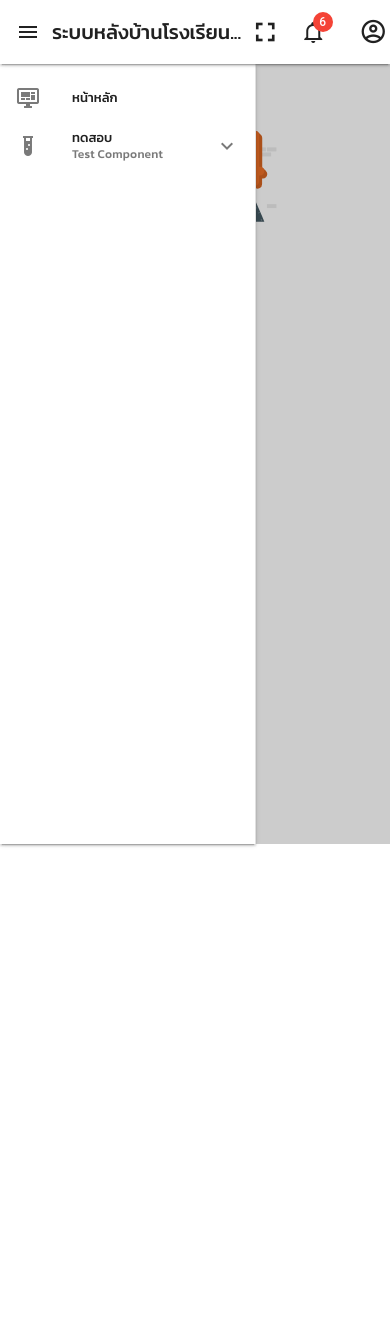
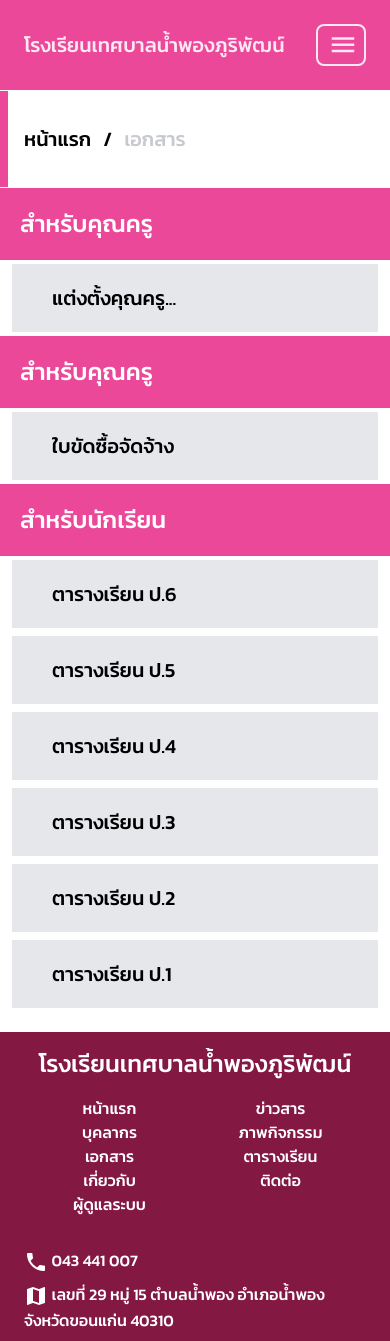
Before and after one commit to parnuphun/My-admin-template, a Vue app: page /files in a window 390 px wide. Shown: the top 1341 px of the page. Before the commit the page ends 844 px from the top, so only its background shows below. Built offline with nearby package versions, Linux system fonts and the light colour scheme; what v-calendar, vue-sweetalert2, vue3-marquee would draw is missing.

Commit message:
front end update

```diff
--- a/src/components/layout/School/NampongFooter.vue
+++ b/src/components/layout/School/NampongFooter.vue
@@ -2,26 +2,30 @@
 </script>
 
 <template>
-    <div class="w-full h-auto bg-pink-900 flex flex-row justify-center px-4 ">
-        <div class="w-1/3 flex flex-col p-2 gap-4 text-white ">
-            <p class="text-2xl mt-2 text-center">โรงเรียนเทศบาลน้ำพองภูริพัฒน์</p>
-            <div class="w-full flex flex-wrap px-28 ">
-                <p class="w-1/2 cursor-pointer hover:text-gray-300">หน้าแรก</p>
-                <p class="w-1/2 cursor-pointer hover:text-gray-300">ข่าวสาร</p>
-                <p class="w-1/2 cursor-pointer hover:text-gray-300">บุคลากร</p>
-                <p class="w-1/2 cursor-pointer hover:text-gray-300">ภาพกิจกรรม</p>
-                <p class="w-1/2 cursor-pointer hover:text-gray-300">เอกสาร</p>
-                <p class="w-1/2 cursor-pointer hover:text-gray-300">เกี่ยวกับ</p>
-                <p class="w-1/2 cursor-pointer hover:text-gray-300">ติดต่อ</p>
-                <p class="w-1/2 cursor-pointer hover:text-gray-300"> ผู้ดูแลระบบ </p>
+    <div class="w-full h-auto bg-pink-900 flex flex-wrap justify-center px-4 ">
+        <div class="less:w-full sm:w-1/3 xl:w-1/3
+        flex flex-col p-2 gap-4 text-white ">
+            <p class="less:text-2xl sm:text-md md:text-lg xl:text-2xl mt-2 text-center line-clamp-1">
+                โรงเรียนเทศบาลน้ำพองภูริพัฒน์
+            </p>
+            <div class="w-full flex flex-wrap xl:px-28 ">
+                <p class="w-1/2 text-center cursor-pointer hover:text-gray-300">หน้าแรก</p>
+                <p class="w-1/2 text-center cursor-pointer hover:text-gray-300">ข่าวสาร</p>
+                <p class="w-1/2 text-center cursor-pointer hover:text-gray-300">บุคลากร</p>
+                <p class="w-1/2 text-center cursor-pointer hover:text-gray-300">ภาพกิจกรรม</p>
+                <p class="w-1/2 text-center cursor-pointer hover:text-gray-300">เอกสาร</p>
+                <p class="w-1/2 text-center cursor-pointer hover:text-gray-300">ตารางเรียน</p>
+                <p class="w-1/2 text-center cursor-pointer hover:text-gray-300">เกี่ยวกับ</p>
+                <p class="w-1/2 text-center cursor-pointer hover:text-gray-300">ติดต่อ</p>
+                <p class="w-1/2 text-center cursor-pointer hover:text-gray-300"> ผู้ดูแลระบบ </p>
             </div>
         </div>
-        <div class="w-1/3 flex flex-col items-start pt-6 px-2 gap-2">
+        <div class="less:w-full sm:w-1/3 xl:w-1/3 flex flex-col items-start pt-6 px-2 gap-2">
             <div class="text-white"><v-icon icon="mdi-phone" class="text-white"> </v-icon> 043 441 007 </div>
             <div class="text-white"><v-icon icon="mdi-map" class="text-white"> </v-icon> เลขที่ 29 หมู่ 15 ตำบลน้ำพอง อำเภอน้ำพอง จังหวัดขอนแก่น 40310</div>
             <div class="text-white"><v-icon icon="mdi-email" class="text-white"> </v-icon> nampongpuripat@gmail.com </div>
         </div>
-        <div class="w-1/3 p-3">
+        <div class="less:w-full sm:w-1/3 xl:w-1/3 p-3 less:mt-9">
             <iframe class="w-full h-auto" src="https://www.google.com/maps/embed?pb=!1m14!1m8!1m3!1d15283.8701330741!2d102.8032608!3d16.7284717!3m2!1i1024!2i768!4f13.1!3m3!1m2!1s0x312257d8d3dac247%3A0xa51a22cdfef48f19!2z4LmC4Lij4LiH4LmA4Lij4Li14Lii4LiZ4LmA4LiX4Lio4Lia4Liy4Lil4LiZ4LmJ4Liz4Lie4Lit4LiH4Lig4Li54Lij4Li04Lie4Lix4LiS4LiZ4LmM!5e0!3m2!1sth!2sth!4v1700965260491!5m2!1sth!2sth" style="border:0;" loading="lazy" referrerpolicy="no-referrer-when-downgrade"></iframe>
         </div>
     </div>
--- a/src/plugin/routes.ts
+++ b/src/plugin/routes.ts
@@ -19,6 +19,7 @@ const router = createRouter({
         { path: '/persons' , component: () => import('../views/School/User/SchoolPerson.vue')},
         { path: '/contact' , component: () => import('../views/School/User/SchoolContact.vue')},
         { path: '/gallery' , component: () => import('../views/School/User/SchoolGallery.vue')},
+        { path: '/files' , component: () => import('../views/School/User/SchoolFiles.vue')},
 
         /////////////////////////////////////////////////////////////////////////////////////////////////
         // สำหรับหลังบ้าน admin
--- /dev/null
+++ b/src/views/School/User/SchoolFiles.vue
@@ -0,0 +1,139 @@
+<script setup lang="ts">
+import NampongNavBar from '../../../components/layout/School/NampongNavBar.vue';
+import NampongFooter from '../../../components/layout/School/NampongFooter.vue';
+
+import { ref } from 'vue';
+
+const breadcrumb = ref<Array<object>>([
+    {
+        title: 'หน้าแรก',
+        disabled: false,
+        href: '/',
+    },
+    {
+        title: 'เอกสาร',
+        disabled: true,
+        href: '/files',
+    },
+])
+
+const files = ref<Array<Object>>([
+    {
+        topicFiles:'สำหรับคุณครู',
+        files:[
+            {
+                fileName:'แต่งตั้งคุณครู...',
+                filePath:'',
+                fileExtend:'pdf',
+                fileDate:'12/22/2566'
+            },
+        ]
+    },
+    {
+        topicFiles:'สำหรับคุณครู',
+        files:[
+            {
+                fileName:'ใบขัดซื้อจัดจ้าง',
+                filePath:'',
+                fileExtend:'pdf',
+                fileDate:'12/22/2566'
+            },
+        ]
+    },
+    {
+        topicFiles:'สำหรับนักเรียน',
+        files:[
+            {
+                fileName:'ตารางเรียน ป.6',
+                filePath:'',
+                fileExtend:'pdf',
+                fileDate:'12/22/2566'
+            },
+            {
+                fileName:'ตารางเรียน ป.5',
+                filePath:'',
+                fileExtend:'pdf',
+                fileDate:'12/22/2566'
+            },
+            {
+                fileName:'ตารางเรียน ป.4',
+                filePath:'',
+                fileExtend:'pdf',
+                fileDate:'12/22/2566'
+            },
+            {
+                fileName:'ตารางเรียน ป.3',
+                filePath:'',
+                fileExtend:'pdf',
+                fileDate:'12/22/2566'
+            },
+            {
+                fileName:'ตารางเรียน ป.2',
+                filePath:'',
+                fileExtend:'pdf',
+                fileDate:'12/22/2566'
+            },
+            {
+                fileName:'ตารางเรียน ป.1',
+                filePath:'',
+                fileExtend:'pdf',
+                fileDate:'12/22/2566'
+            },
+        ]
+    }
+])
+
+</script>
+
+<template>
+    <div class="flex flex-col w-full relative min-h-screen">
+        <NampongNavBar></NampongNavBar>
+        <v-divider></v-divider>
+        <div class="flex flex-col w-full h-full min-h-screen bg-pink-50 justify-start items-center">
+            <div class="w-full h-full">
+                <div class="w-full h-full flex justify-center items-center  text-xl">
+                    <div class="w-[1000px] h-full bg-white">
+                        <p class="text-xl py-4 border-l-8 border-pink-500 ">
+                            <v-breadcrumbs :items="breadcrumb">
+                                <template v-slot:title="{ item }">
+                                    <div v-if="item.disabled === true">
+                                        <p class="text-gray-500">
+                                            {{ item.title }}
+                                        </p>
+                                    </div>
+                                    <div v-else>
+                                        <p class="">
+                                            {{ item.title }}
+                                        </p>
+                                    </div>
+                                </template>
+                            </v-breadcrumbs>
+                        </p>
+                        <v-divider></v-divider>
+                        <div class="w-full min-h-screen">
+                             <div class="w-full">
+                                <div class="w-full flex flex-col pb-5">
+                                    <div v-for="file of files" class="w-full ">
+                                        <div class="text-2xl pl-5 text-white bg-pink-500 py-5">
+                                        {{ (file as any).topicFiles }}
+                                        </div>
+                                        <div v-for="item of (file as any).files"
+                                         class="w-full text-xl cursor-pointer flex justify-between items-end px-3 py-1" >
+                                            <div class="w-full bg-gray-200 py-5 pl-10 px-5 hover:text-pink-600 duration-200
+                                                ">
+                                                <p class="line-clamp-1">
+                                                    {{ item.fileName }}
+                                                </p>
+                                            </div>
+                                        </div>
+                                    </div>
+                                </div>
+                             </div>
+                        </div>
+                    </div>
+                </div>
+            </div>
+        </div>
+        <NampongFooter></NampongFooter>
+    </div>
+</template>
--- a/src/views/School/User/SchoolGallery.vue
+++ b/src/views/School/User/SchoolGallery.vue
@@ -170,13 +170,13 @@ const imageGallery = ref<Array<imageGalleryType>>([
                         </p>
                         <v-divider></v-divider>
                         <div class="flex flex-wrap">
-                            <div class="w-full h-full flex flex-wrap justify-start items-center pb-4">
-                                <div v-for="item of imageGallery" class="relative group
-                                lg:w-1/4 md:w-1/3 sm:w-1/3 less:w-1/2 xl:w-1/4
-                                lg:h-[250px] md:h-[200px] less:h-[200px] xl:h-[250px]
-                                cursur-pointer px-1 mt-2">
-                                    <img class="object-cover w-full h-full scale-100 group-hover:scale-[1.01] duration-500
-                                                group-hover:brightness-50 cursor-pointer rounded-lg"
+                            <div class="w-full h-full flex flex-wrap justify-start items-center p-4">
+                                <div v-for="item of imageGallery" class="relative group p-1
+                                xl:w-1/2 lg:w-1/2 md:w-1/2 sm:w-full less:w-full
+                                xl:h-[300px] lg:h-[250px] md:h-[250px] less:h-[250px]
+                                cursur-pointer">
+                                    <img class="object-cover w-full h-full duration-500
+                                                group-hover:brightness-50 cursor-pointer"
                                     :src="item.url" alt="">
                                     <div class="absolute w-full h-full p-3 text-white  top-0 flex justify-start items-end cursor-pointer
                                                 scale-100 group-hover:scale-[1.01] duration-500 opacity-0 group-hover:opacity-100">
@@ -186,6 +186,13 @@ const imageGallery = ref<Array<imageGalleryType>>([
                                     </div>
                                 </div>
                             </div>
+
+                            <!-- grid masonry -->
+                            <!-- <div class="p-5 md:p-10">
+                                <div class="columns-1 gap-5 lg:gap-8 sm:columns-2 lg:columns-3 xl:columns-4 [&>img:not(:first-child)]:mt-5 lg:[&>img:not(:first-child)]:mt-8">
+                                    <img v-for="item of imageGallery" :src="item.url" alt="" />
+                                </div>
+                            </div> -->
                         </div>
                         <v-divider></v-divider>
                         <div class="mt-2 mb-4 w-full py-3">
--- a/src/views/School/User/SchoolMain.vue
+++ b/src/views/School/User/SchoolMain.vue
@@ -92,7 +92,6 @@
 
     ])
 
-
     const newRelase = ref<Array<Object>>([
         {
             title:'งานเทศกาลลอยกระทงเทศบาลตำบลน้ำพอง ',
@@ -123,6 +122,51 @@
             src:'https://scontent.fkkc3-1.fna.fbcdn.net/v/t39.30808-6/359126743_767479011836701_6209240523584219004_n.jpg?_nc_cat=106&ccb=1-7&_nc_sid=9534ce&_nc_eui2=AeFuk1W62vTaSwE9MlblRf4IUJW-gXoWk8lQlb6BehaTyZRlxeJcruJAp9KhQby6dJlFaM_pBWKKR4jlwYfgOMqx&_nc_ohc=5e2Uc0Wvzi0AX--NPmB&_nc_ht=scontent.fkkc3-1.fna&oh=00_AfDOj9yMWi6MYaTo7kNniHp8s0NLgnz3N39SxfEQ2noMfw&oe=656EF981',
         },
     ])
+
+    const bannerimg = ref<String>('https://scontent.fkkc3-1.fna.fbcdn.net/v/t39.30808-6/359126743_767479011836701_6209240523584219004_n.jpg?_nc_cat=106&ccb=1-7&_nc_sid=9534ce&_nc_eui2=AeFuk1W62vTaSwE9MlblRf4IUJW-gXoWk8lQlb6BehaTyZRlxeJcruJAp9KhQby6dJlFaM_pBWKKR4jlwYfgOMqx&_nc_ohc=5e2Uc0Wvzi0AX--NPmB&_nc_ht=scontent.fkkc3-1.fna&oh=00_AfDOj9yMWi6MYaTo7kNniHp8s0NLgnz3N39SxfEQ2noMfw&oe=656EF981')
+
+    const menu = ref<Array<Object>>([
+        {
+            title:'ข่าวประชาสัมพันธ์',
+            path:'/news',
+            icon:'mdi-newspaper'
+        },
+        {
+            title:'ตารางเรียน',
+            path:'/schedules',
+            icon:'mdi-table'
+        },
+        {
+            title:'ภาพกิจกรรม',
+            path:'/gallery',
+            icon:'mdi-image'
+        },
+        {
+            title:'บุคลากร',
+            path:'/persons',
+            icon:'mdi-account'
+        },
+        {
+            title:'หลักสูตร',
+            path:'/course',
+            icon:'mdi-book'
+        },
+        {
+            title:'เอกสาร',
+            path:'/files',
+            icon:'mdi-file'
+        },
+        {
+            title:'เกี่ยวกับเรา',
+            path:'/about',
+            icon:'mdi-information'
+        },
+        {
+            title:'ติดต่อ',
+            path:'/contact',
+            icon:'mdi-phone'
+        },
+    ])
 </script>
 
 <template>
@@ -135,23 +179,23 @@
             <span v-if="readit === false"
              class="animate-ping absolute inline-flex h-full w-full rounded-full bg-red-300 opacity-75"></span>
         </div>
-        <NampongNavBar></NampongNavBar>
+        <NampongNavBar class=""></NampongNavBar>
 
         <!-- Banner -->
         <div class="w-full h-[auto] max-h-[600px] bg-gradient-to-tr flex justify-center items-start z-10" >
             <v-parallax class="less:h-[200px] xl:h-[500px]"
-                src="https://scontent.fkkc3-1.fna.fbcdn.net/v/t39.30808-6/359126743_767479011836701_6209240523584219004_n.jpg?_nc_cat=106&ccb=1-7&_nc_sid=9534ce&_nc_eui2=AeFuk1W62vTaSwE9MlblRf4IUJW-gXoWk8lQlb6BehaTyZRlxeJcruJAp9KhQby6dJlFaM_pBWKKR4jlwYfgOMqx&_nc_ohc=5e2Uc0Wvzi0AX--NPmB&_nc_ht=scontent.fkkc3-1.fna&oh=00_AfDOj9yMWi6MYaTo7kNniHp8s0NLgnz3N39SxfEQ2noMfw&oe=656EF981">
+                :src="bannerimg">
                     <div class="relative w-full h-full flex justify-center items-center bg-black opacity-40"></div>
                     <div class="absolute w-full h-full flex justify-center items-center top-0">
-                        <p class=" less:text-md md:text-5xl lg:text-6xl text-white font-bold">
-                            “ คนดี มีวินัย ใฝ่คุณธรรม เลิศล้ำวิชาการ ”
+                        <p class=" less:text-xl sm:text-3xl md:text-4xl lg:text-5xl xl:text-6xl text-white">
+                            คนดี มีวินัย ใฝ่คุณธรรม เลิศล้ำวิชาการ
                         </p>
                     </div>
             </v-parallax>
         </div>
 
         <!-- news relese -->
-        <div class="w-full h-auto p-10 flex justify-center items-center">
+        <div class="w-full h-auto px-10 pt-10 flex justify-center items-center">
             <div class="w-[1200px] h-auto flex flex-col">
                 <div class="xl:p-4 less:p-2 flex flex-row justify-between items-center">
                     <div class="text-pink-500 border-l-8 border-pink-500 less:text-xl xl:text-2xl py-4 pl-4">
@@ -165,7 +209,7 @@
                     <div class="xl:w-1/4 lg:w-1/4 md:w-1/4 sm:w-1/2 less:w-1/2 h-auto xl:p-4 flex flex-col
                     group  cursor-pointer less:px-2 mt-2"
                     v-for="news of newRelase">
-                        <div class="w-full h-[200px] flex flex-col  ">
+                        <div class="w-full less:w-full xl:h-[200px] flex flex-col  ">
                             <img class="w-full h-full object-cover group-hover:brightness-50 duration-500"
                             :src="(news as any).src" alt="">
                         </div>
@@ -198,53 +242,18 @@
         </div>
 
         <!-- main menu -->
-        <div class="w-full h-auto flex justify-center">
+        <div class="w-full h-auto flex justify-center py-10">
             <div class="w-[1200px] h-auto flex flex-col bg-white">
                 <div class="flex flex-wrap justify-center items-center">
-                    <div class="w-1/3 min-w-[300px] h-[100px] hover:bg-pink-500 duration-500
-                    text-pink-500 hover:text-white text-2xl hover:text-3xl flex justify-center
-                    items-center cursor-pointer px-3 shadow-md">
-                        <v-icon icon="mdi-newspaper" class="mr-3"></v-icon> ข่าวประชาสัมพันธ์
-                    </div>
-                    <div class="w-1/3 min-w-[300px] h-[100px] hover:bg-pink-500 duration-500
-                    text-pink-500 hover:text-white text-2xl hover:text-3xl flex justify-center
-                    items-center cursor-pointer px-3 shadow-md">
-                        <v-icon icon="mdi-account" class="mr-3"></v-icon> บุคลากรของเรา
-                    </div>
-                    <div class="w-1/3 min-w-[300px] h-[100px] hover:bg-pink-500 duration-500
-                    text-pink-500 hover:text-white text-2xl hover:text-3xl flex justify-center
-                    items-center cursor-pointer px-3 shadow-md">
-                        <v-icon icon="mdi-book" class="mr-3"></v-icon> หลักสูตร
-                    </div>
-                    <div class="w-1/3 min-w-[300px] h-[100px] hover:bg-pink-500 duration-500
-                    text-pink-500 hover:text-white text-2xl hover:text-3xl flex justify-center
-                    items-center cursor-pointer px-3 shadow-md">
-                        <v-icon icon="mdi-file" class="mr-3"></v-icon> เอกสาร
-                    </div>
-                    <div class="w-1/3 min-w-[300px] h-[100px] hover:bg-pink-500 duration-500
-                    text-pink-500 hover:text-white text-2xl hover:text-3xl flex justify-center
-                    items-center cursor-pointer px-3 shadow-md">
-                        <v-icon icon="mdi-account-school" class="mr-3"></v-icon> ข้อมูลนักเรียน
-                    </div>
-                    <div class="w-1/3 min-w-[300px] h-[100px] hover:bg-pink-500 duration-500
-                    text-pink-500 hover:text-white text-2xl hover:text-3xl flex justify-center
-                    items-center cursor-pointer px-3 shadow-md">
-                        <v-icon icon="mdi-table" class="mr-3"></v-icon> ตารางเรียน
-                    </div>
-                    <div class="w-1/3 min-w-[300px] h-[100px] hover:bg-pink-500 duration-500
-                    text-pink-500 hover:text-white text-2xl hover:text-3xl flex justify-center
-                    items-center cursor-pointer px-3 shadow-md" @click="getCurrentPath('/gallery')">
-                        <v-icon icon="mdi-image" class="mr-3"></v-icon> ภาพกิจกรรม
-                    </div>
-                    <div class="w-1/3 min-w-[300px] h-[100px] hover:bg-pink-500 duration-500
-                    text-pink-500 hover:text-white text-2xl hover:text-3xl flex justify-center
-                    items-center cursor-pointer px-3 shadow-md">
-                        <v-icon icon="mdi-information" class="mr-3"></v-icon> เกี่ยวกับเรา
-                    </div>
-                    <div class="w-1/3 min-w-[300px] h-[100px] hover:bg-pink-500 duration-500
-                    text-pink-500 hover:text-white text-2xl hover:text-3xl flex justify-center
-                    items-center cursor-pointer px-3 shadow-md">
-                        <v-icon icon="mdi-phone" class="mr-3"></v-icon> ติดต่อเรา
+
+                    <div v-for="item of menu"
+                    class="w-1/3 min-w-[300px] h-[100px] bg-white group p-2"
+                    @click="getCurrentPath((item as any).path)">
+                        <div class="w-full h-full text-pink-500 flex md:justify-center items-center text-2xl
+                        less:justify-start less:pl-10 md:pl-0  border-2 border-pink-200 rounded-md
+                        group-hover:bg-gray-100 duration-500 cursor-pointer">
+                            <v-icon :icon="(item as any).icon" class="mr-3"></v-icon> {{ (item as any).title}}
+                        </div>
                     </div>
                 </div>
             </div>
@@ -253,16 +262,18 @@
         <!-- image gallery -->
         <div class="w-full h-auto bg-white pb-4 flex justify-center">
             <div class="w-[1200px] h-auto flex flex-col justify-center items-center ">
-                <div class="w-max bg-white h-auto pt-6 pb-4 mb-4 less:text-xl xl:text-3xl text-center text-pink-500">
+                <div class="w-max bg-white h-auto pt-6 pb-4 mb-4 less:text-2xl
+                xl:text-3xl text-center text-pink-500">
                     <div class="text-center text-pink-500 w-max h-full">
                         <!-- <v-icon end icon="mdi-image"></v-icon> ภาพกิจกรรม -->
-                        ~ ภาพกิจกรรมบางส่วนจากทางโรงเรียน ~
+                        ภาพกิจกรรมของทางโรงเรียน
                     </div>
                 </div>
 
                 <div class="w-full">
                     <div class="w-full h-auto flex flex-wrap justify-between items-center">
-                        <div class="w-full h-full flex flex-wrap justify-center items-center pb-4">
+                        <div class="w-full h-full flex flex-wrap justify-center items-center pb-4
+                        xl:flex md:flex less:hidden">
                             <div v-for="item of imageGallery" class="relative group
                             lg:w-1/4 md:w-1/3 sm:w-1/3 less:w-1/2 xl:w-1/4
                             lg:h-[250px] md:h-[200px] less:h-[200px] xl:h-[250px]
@@ -277,6 +288,19 @@
                                     </p>
                                 </div>
                             </div>
+                        </div>
+                        <div class="w-full h-auto flex flex-wrap justify-center items-center pb-4
+                        xl:hidden md:hidden less:flex px-6">
+                            <v-carousel
+                                cycle
+                                height="300"
+                                color="pink">
+                                <v-carousel-item
+                                    v-for="item of imageGallery"
+                                    :src="item.url"
+                                    cover
+                                ></v-carousel-item>
+                            </v-carousel>
                         </div>
                     </div>
                 </div>
```
Also changed, not shown: src/views/School/Admin/logintest.vue (+4 -29 lines).
